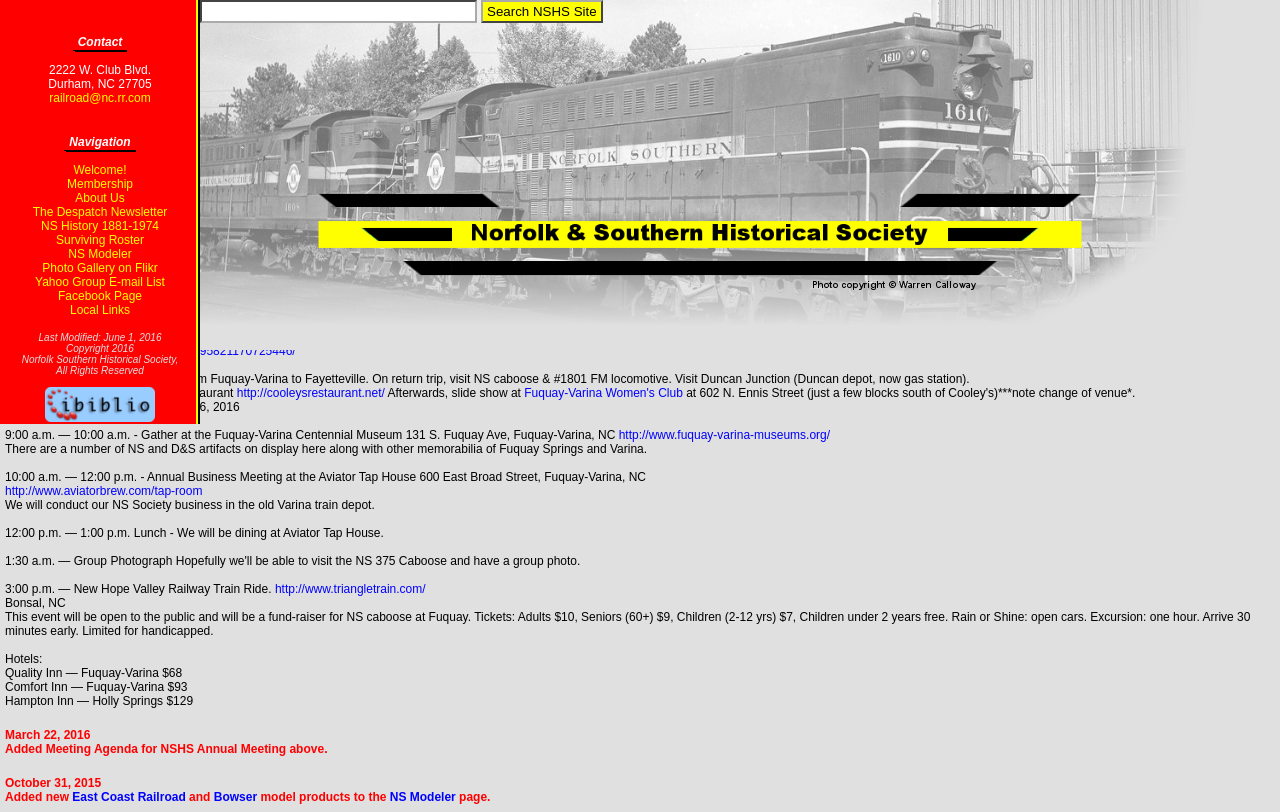
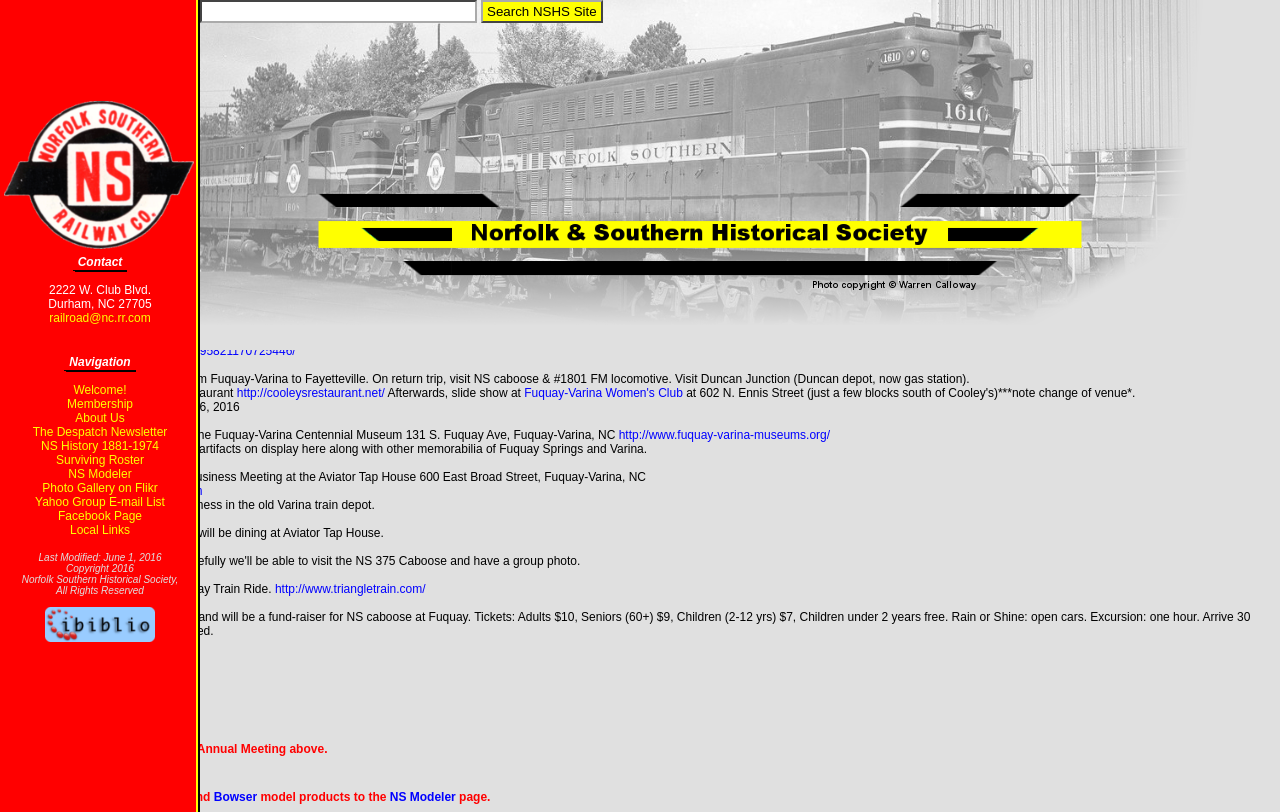
Before and after one commit to jhdulaney/norfolksouthernhs.org, a plain HTML site: page index.html in a window 1280 px wide. Shown: the top 812 px of the page. Drawn offline with Linux system fonts and the light colour scheme; files that its build step writes are made by us from their sources.

Commit message:
Adjust sidebar css
Signed-off-by: John Dulaney <jdulaney@fedoraproject.org>

```diff
--- a/inc/global.css
+++ b/inc/global.css
@@ -112,10 +112,11 @@ IMG
 {
     background-image    : url(../images/sidebar_background.png);
     color               : #FFFFFF;
-    background-color    : #003322;
+    background-color    : #ff0000;
     margin              : 0px;
     padding             : 0px;
-
+    top                 : 250px;
+    height              : 100%;
     width               : 200px;
     vertical-align      : top;
     position            : absolute;
```
